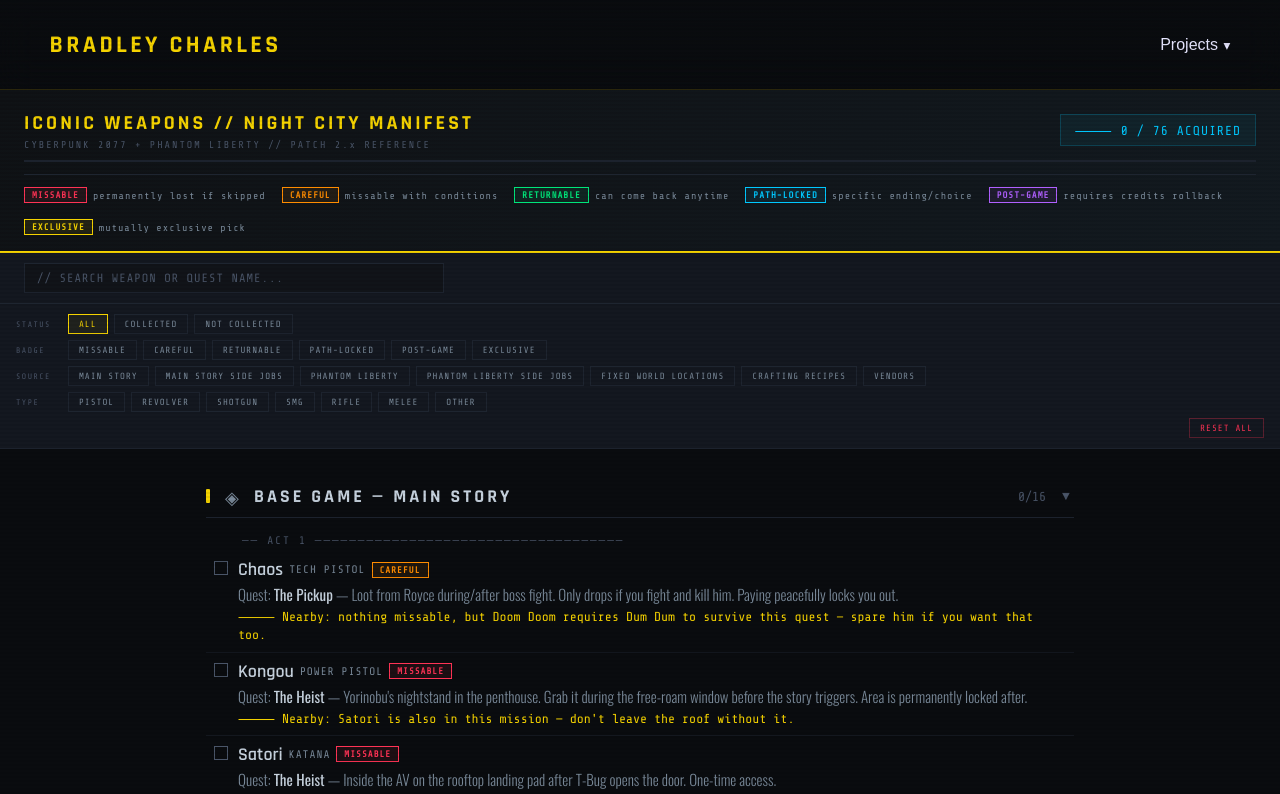
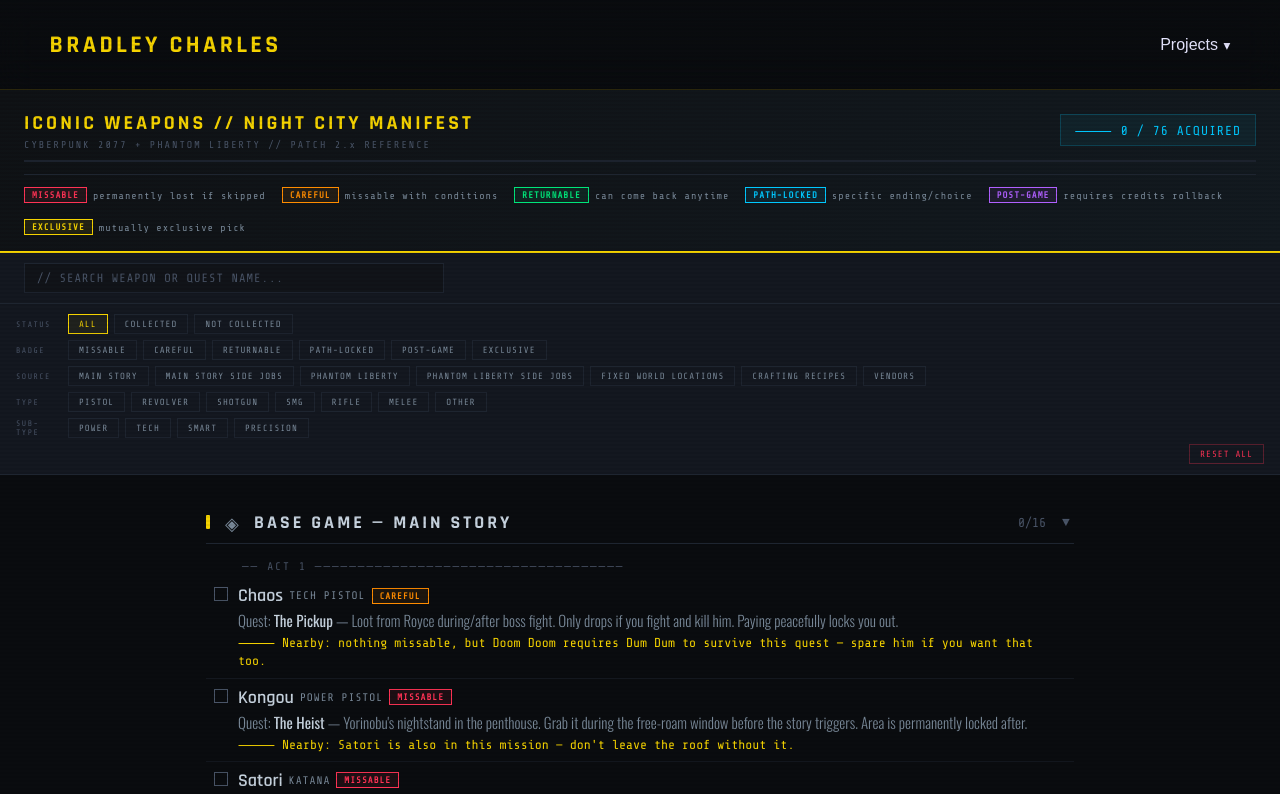
Before and after one commit to BradleyCharles/ProjectBradley, a Next.js app: page /cp2077 in a window 1280 px wide. Shown: the top 794 px of the page. Built offline with nearby package versions, Linux system fonts and the light colour scheme.

Commit message:
Add weapon sub-type filter to Cp2077 page

```diff
--- a/src/app/cp2077/page.tsx
+++ b/src/app/cp2077/page.tsx
@@ -22,6 +22,7 @@
   | "world" | "craft" | "vendor"
   | null;
 type WeaponTypeFilter = "pistol" | "revolver" | "shotgun" | "smg" | "rifle" | "melee" | "other" | null;
+type WeaponSubTypeFilter = "power" | "tech" | "smart" | "precision" | null;
 
 interface WeaponItem {
   id: string;
@@ -1055,6 +1056,7 @@
   const [badgeFilter, setBadgeFilter] = useState<BadgeFilter>(null);
   const [sectionFilter, setSectionFilter] = useState<SectionFilter>(null);
   const [weaponTypeFilter, setWeaponTypeFilter] = useState<WeaponTypeFilter>(null);
+  const [weaponSubTypeFilter, setWeaponSubTypeFilter] = useState<WeaponSubTypeFilter>(null);
   const [search, setSearch] = useState("");
   const [collapsed, setCollapsed] = useState<Set<string>>(new Set());
 
@@ -1105,6 +1107,7 @@
     setBadgeFilter(null);
     setSectionFilter(null);
     setWeaponTypeFilter(null);
+    setWeaponSubTypeFilter(null);
   };
 
   const isVisible = (item: WeaponItem): boolean => {
@@ -1147,6 +1150,16 @@
         case "other":
           if (["PISTOL","REVOLVER","SHOTGUN","SMG","RIFLE","KATANA","CLUB","KNIFE","HAMMER","AXE"].some((k) => t.includes(k))) return false;
           break;
+      }
+    }
+
+    if (weaponSubTypeFilter !== null) {
+      const t = item.type.toUpperCase();
+      switch (weaponSubTypeFilter) {
+        case "power":     if (!t.includes("POWER"))     return false; break;
+        case "tech":      if (!t.includes("TECH"))      return false; break;
+        case "smart":     if (!t.includes("SMART"))     return false; break;
+        case "precision": if (!t.includes("PRECISION")) return false; break;
       }
     }
 
@@ -1287,6 +1300,25 @@
           ))}
         </div>
 
+        {/* Group 5 — Weapon sub-type */}
+        <div className={styles.filterGroup}>
+          <span className={styles.filterGroupLabel}>SUB-TYPE</span>
+          {(
+            [
+              { key: "power",     label: "POWER" },
+              { key: "tech",      label: "TECH" },
+              { key: "smart",     label: "SMART" },
+              { key: "precision", label: "PRECISION" },
+            ] as { key: WeaponSubTypeFilter; label: string }[]
+          ).map(({ key, label }) => (
+            <button
+              key={key as string}
+              className={[styles.filterBtn, weaponSubTypeFilter === key ? styles.filterBtnActive : ""].filter(Boolean).join(" ")}
+              onClick={() => setWeaponSubTypeFilter((prev) => (prev === key ? null : key))}
+            >{label}</button>
+          ))}
+        </div>
+
         <button className={styles.clearBtn} onClick={clearAll}>RESET ALL</button>
       </div>
 
```
